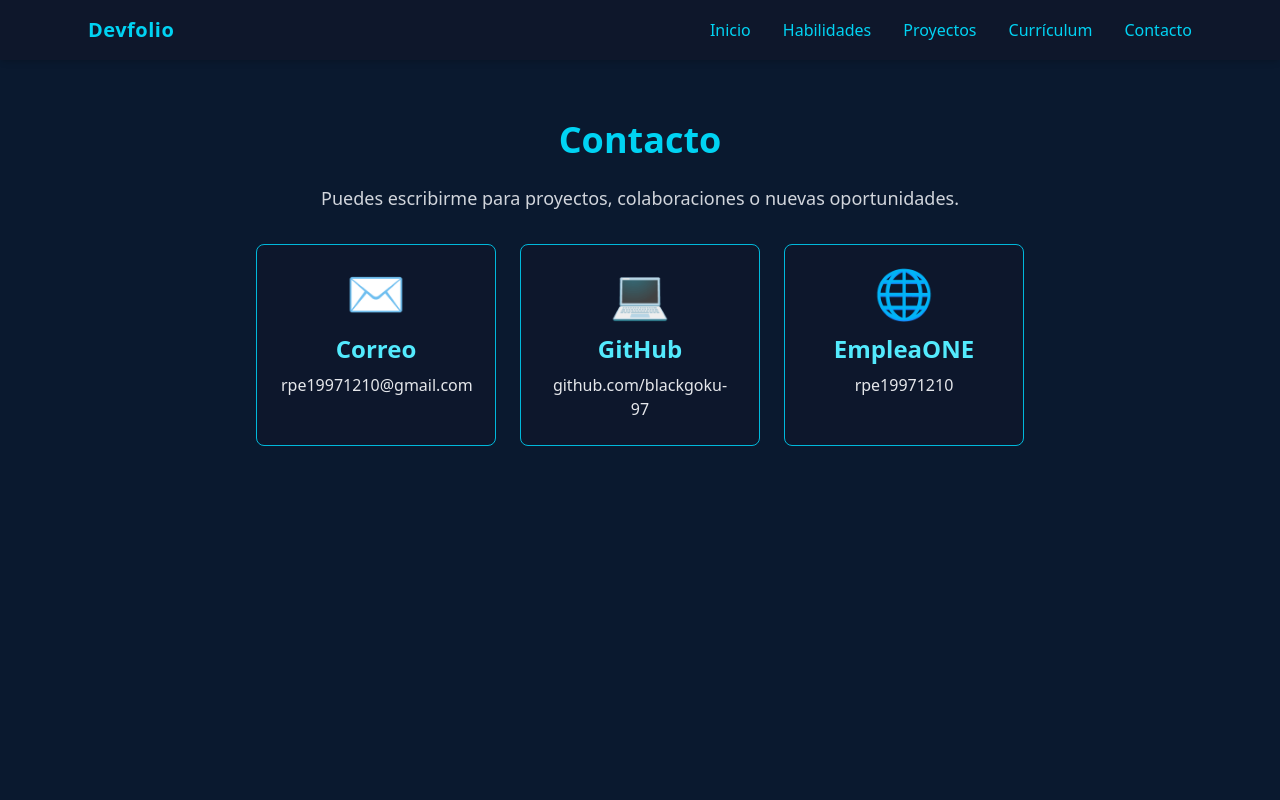
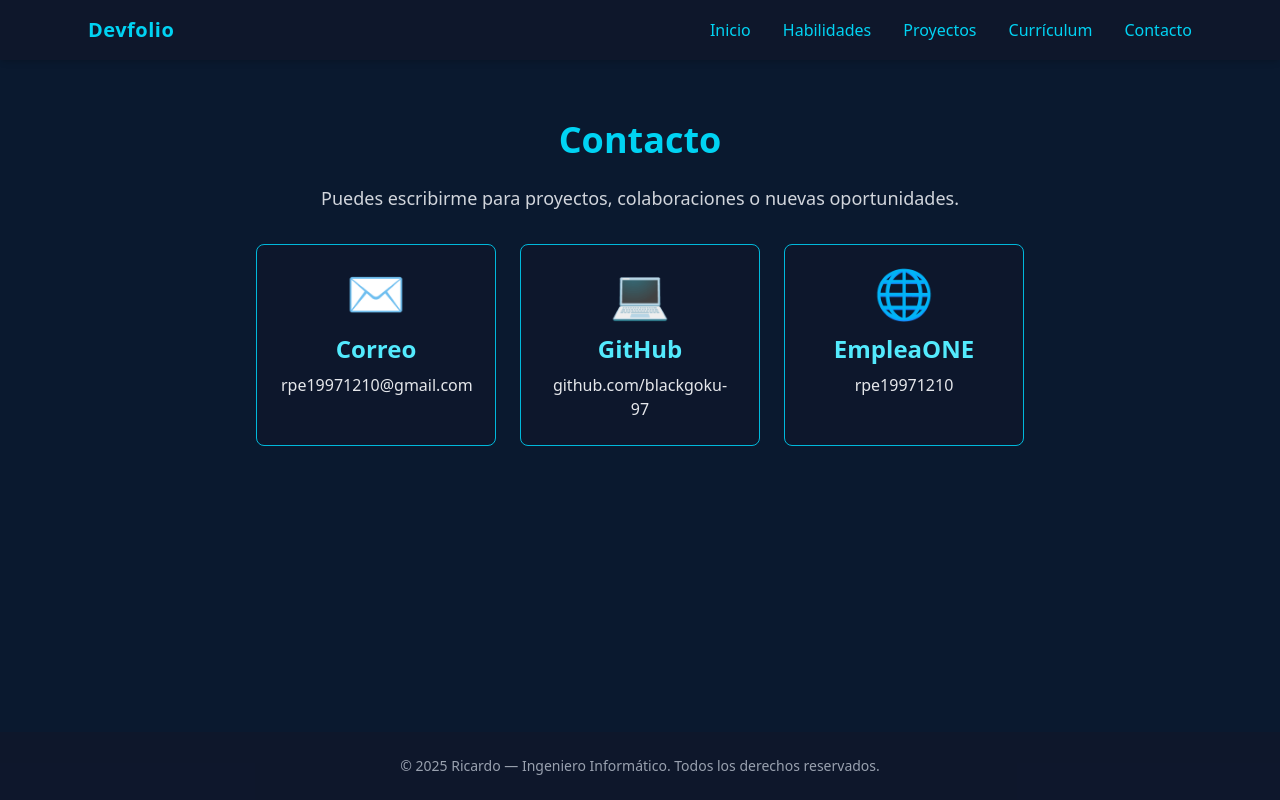
Before and after one commit to blackgoku-97/portafolio, a React (Vite) app: page /contact in a window 1280 px wide. Built offline with nearby package versions, Linux system fonts and the light colour scheme.

Commit message:
mejoras 9

```diff
--- a/src/App.tsx
+++ b/src/App.tsx
@@ -1,5 +1,6 @@
 import { BrowserRouter as Router, Routes, Route } from "react-router-dom"
 import Navbar from "./components/Navbar"
+import Footer from "./components/Footer"   // 👈 aquí
 import Home from "./pages/Home"
 import Skills from "./pages/Skills"
 import Projects from "./pages/Projects"
@@ -9,9 +10,11 @@ import Contact from "./pages/Contact"
 export default function App() {
   return (
     <Router>
-      <div className="min-h-screen bg-[#0a192f] text-white">
+      <div className="min-h-screen flex flex-col bg-[#0a192f] text-white">
         <Navbar />
-        <main className="pt-20 px-6">
+
+        {/* Contenido principal */}
+        <main className="grow pt-20 px-6">
           <Routes>
             <Route path="/" element={<Home />} />
             <Route path="/skills" element={<Skills />} />
@@ -20,6 +23,9 @@ export default function App() {
             <Route path="/contact" element={<Contact />} />
           </Routes>
         </main>
+
+        {/* Footer siempre visible */}
+        <Footer />
       </div>
     </Router>
   )
--- a/src/components/Footer.tsx
+++ b/src/components/Footer.tsx
@@ -0,0 +1,9 @@
+export default function Footer() {
+  return (
+    <footer className="w-full bg-slate-900/80 text-gray-400 text-center py-6 mt-10">
+      <p className="text-sm">
+        © {new Date().getFullYear()} Ricardo — Ingeniero Informático. Todos los derechos reservados.
+      </p>
+    </footer>
+  )
+}
```
